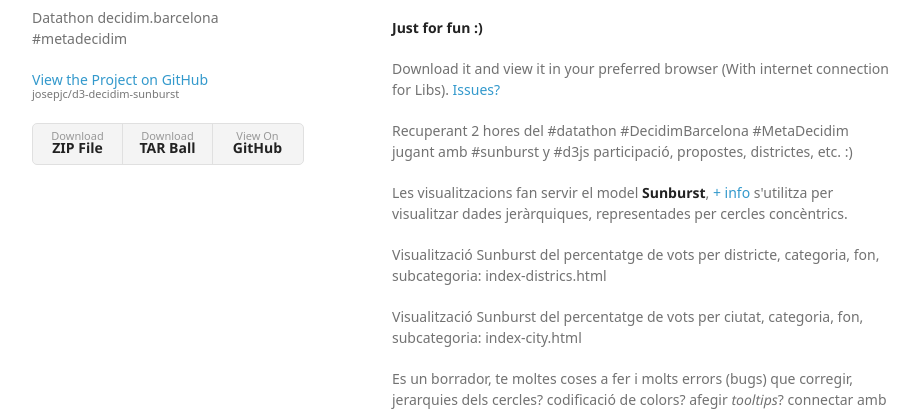
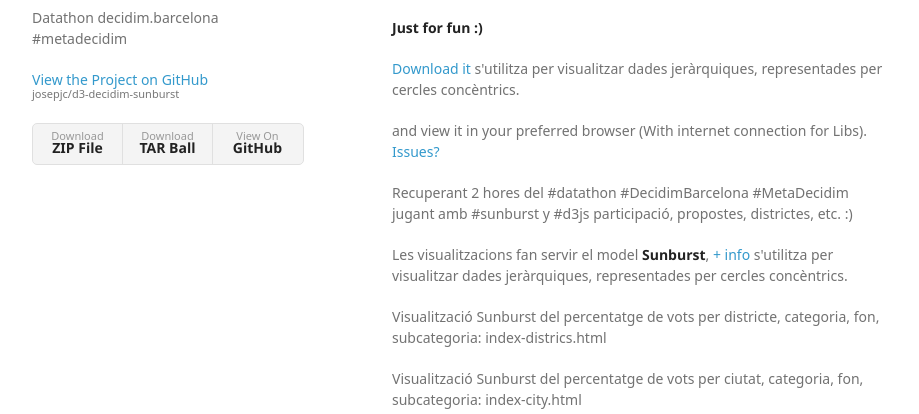
Before and after one commit to josepjc/d3-decidim-sunburst, a plain HTML site: page index.html in a window 1280 px wide. Shown: the part 133-547 px from the top of the page, without its empty margins (178-1097 px from the left). Drawn offline with Linux system fonts and the light colour scheme; a web font is replaced by a local one.

Commit message:
Update index.html

```diff
--- a/index.html
+++ b/index.html
@@ -35,7 +35,8 @@
 
 <p><strong>Just for fun :)</strong></p>
 
-<p>Download it and view it in your preferred browser (With internet connection for Libs). <a href="https://github.com/josepjc/d3-decidim-sunburst/issues">Issues?</a></p>
+<p><a href="https://github.com/josepjc/d3-decidim-sunburst/archive/master.zip">Download it</a> s'utilitza per visualitzar dades jeràrquiques, representades per cercles concèntrics.</p>
+ and view it in your preferred browser (With internet connection for Libs). <a href="https://github.com/josepjc/d3-decidim-sunburst/issues">Issues?</a></p>
 
 <p>Recuperant 2 hores del #datathon #DecidimBarcelona #MetaDecidim jugant amb #sunburst y #d3js participació, propostes, districtes, etc. :)</p>
 
```
